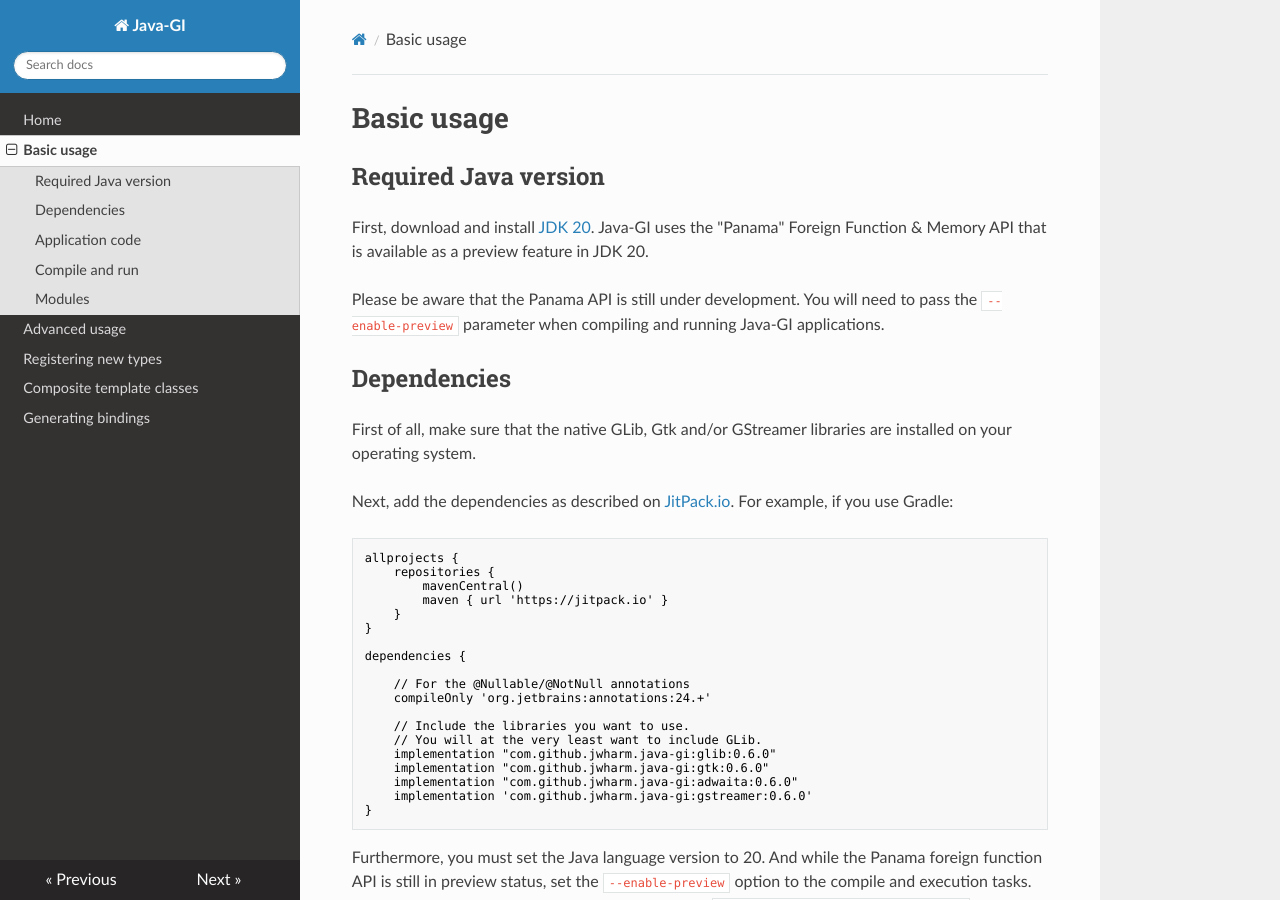
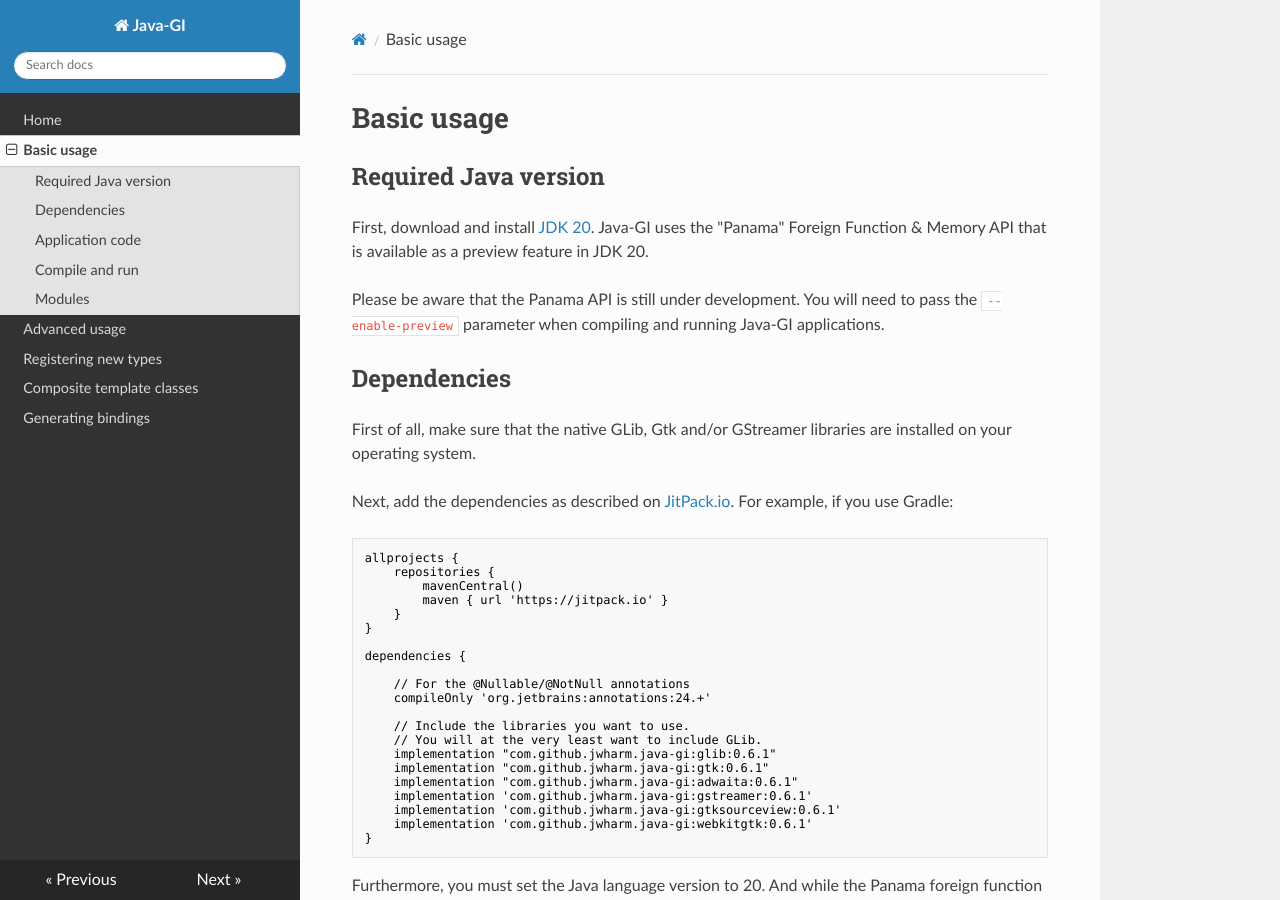
Before and after one commit to jwharm/java-gi, an MkDocs documentation site: the page built from website/docs/usage.md, in a window 1280 px wide and 900 px high. Built offline with MkDocs 1.6.1, drawn with Linux system fonts in a browser that asks for light colours; nearby versions of some CDN libraries.

````diff
--- a/website/docs/usage.md
+++ b/website/docs/usage.md
@@ -10,7 +10,7 @@ Please be aware that the Panama API is still under development. You will need to
 
 First of all, make sure that the native GLib, Gtk and/or GStreamer libraries are installed on your operating system.
 
-Next, add the dependencies as described on [JitPack.io](https://jitpack.io/#jwharm/java-gi/v0.6.0). For example, if you use Gradle:
+Next, add the dependencies as described on [JitPack.io](https://jitpack.io/#jwharm/java-gi/0.6.1). For example, if you use Gradle:
 
 ```groovy
 allprojects {
@@ -27,10 +27,12 @@ dependencies {
 
     // Include the libraries you want to use.
     // You will at the very least want to include GLib.
-    implementation "com.github.jwharm.java-gi:glib:0.6.0"
-    implementation "com.github.jwharm.java-gi:gtk:0.6.0"
-    implementation "com.github.jwharm.java-gi:adwaita:0.6.0"
-    implementation 'com.github.jwharm.java-gi:gstreamer:0.6.0'
+    implementation "com.github.jwharm.java-gi:glib:0.6.1"
+    implementation "com.github.jwharm.java-gi:gtk:0.6.1"
+    implementation "com.github.jwharm.java-gi:adwaita:0.6.1"
+    implementation 'com.github.jwharm.java-gi:gstreamer:0.6.1'
+    implementation 'com.github.jwharm.java-gi:gtksourceview:0.6.1'
+    implementation 'com.github.jwharm.java-gi:webkitgtk:0.6.1'
 }
 ```
 
````
Also changed, not shown: website/docs/index.md (+1 -1 lines), README.md, 9 other files.
